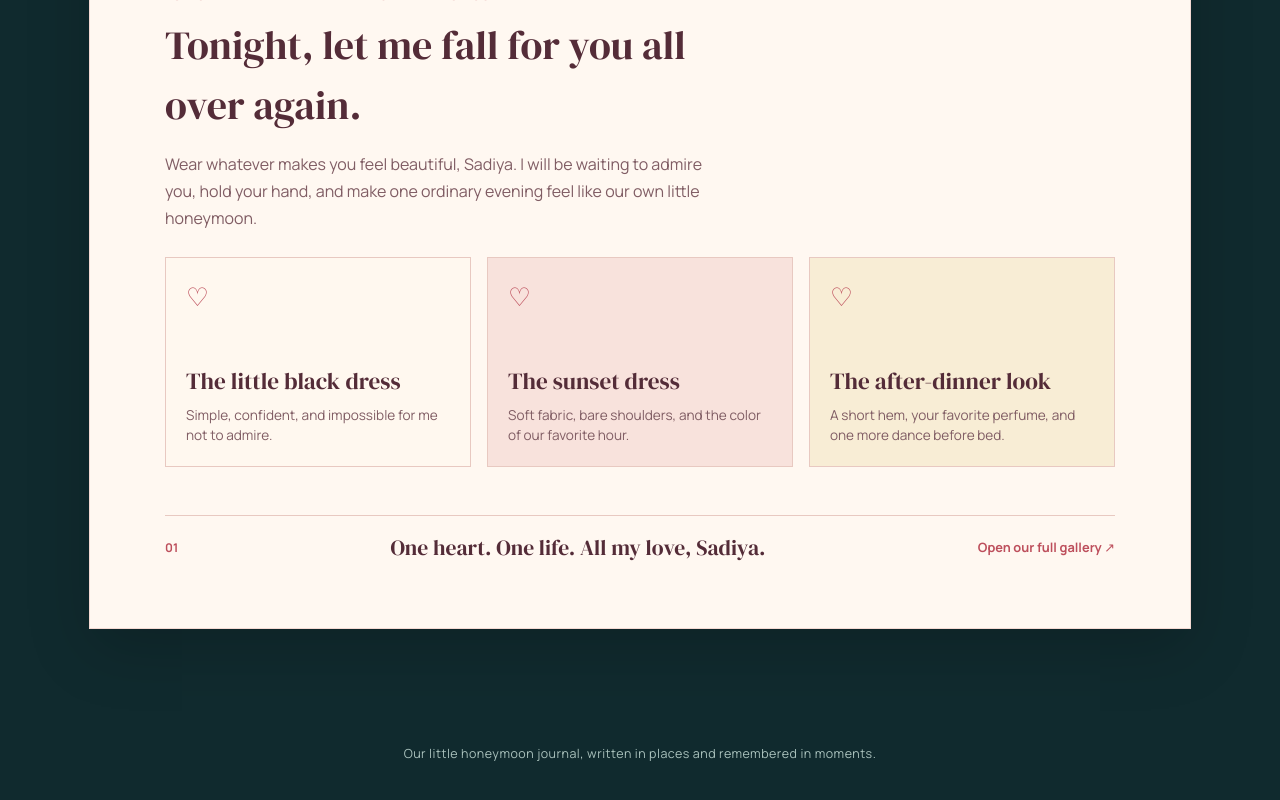
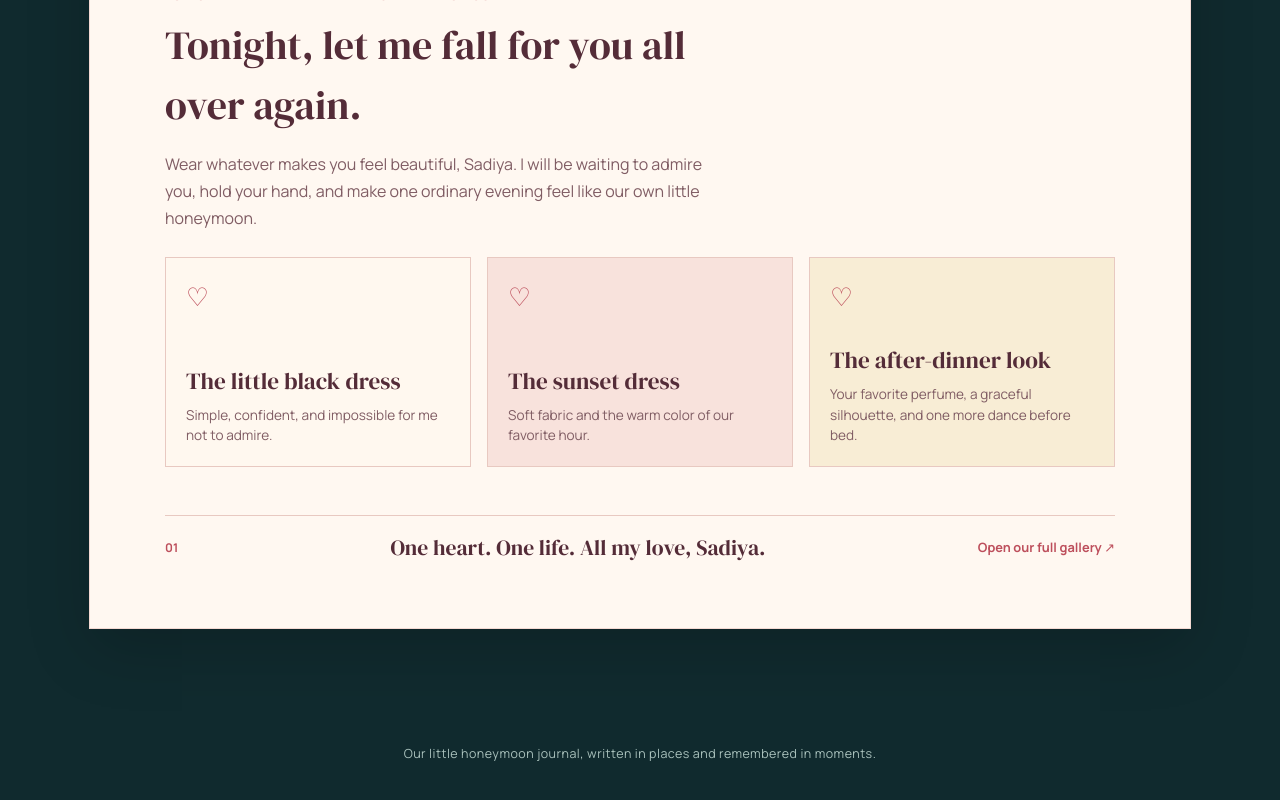
Before and after one commit to Ayaz5426/Memories, a React (Vite) app in the folder client/: page /for-you in a window 1280 px wide. Shown: the part 3526-4326 px from the top of the page. Built offline with nearby package versions, Linux system fonts and the light colour scheme; no server answers.

Commit message:
Keep romantic copy tasteful

```diff
--- a/client/src/pages/WifePage.tsx
+++ b/client/src/pages/WifePage.tsx
@@ -43,8 +43,8 @@ const moods = [
 
 const eveningLooks = [
   { title: 'The little black dress', detail: 'Simple, confident, and impossible for me not to admire.', color: 'black' },
-  { title: 'The sunset dress', detail: 'Soft fabric, bare shoulders, and the color of our favorite hour.', color: 'rose' },
-  { title: 'The after-dinner look', detail: 'A short hem, your favorite perfume, and one more dance before bed.', color: 'gold' },
+  { title: 'The sunset dress', detail: 'Soft fabric and the warm color of our favorite hour.', color: 'rose' },
+  { title: 'The after-dinner look', detail: 'Your favorite perfume, a graceful silhouette, and one more dance before bed.', color: 'gold' },
 ];
 
 const romancePhotos = [
@@ -166,7 +166,7 @@ export default function WifePage() {
           </div>
         ) : (
           <div className="game-panel">
-            <p className="eyebrow">After dark, just us · {gameIndex + 1} of {gameQuestions.length}</p>
+            <p className="eyebrow">Just us · {gameIndex + 1} of {gameQuestions.length}</p>
             <h2>{gameQuestions[gameIndex].question}</h2>
             <div className="game-answers">
               {gameQuestions[gameIndex].answers.map((answer, index) => (
```
